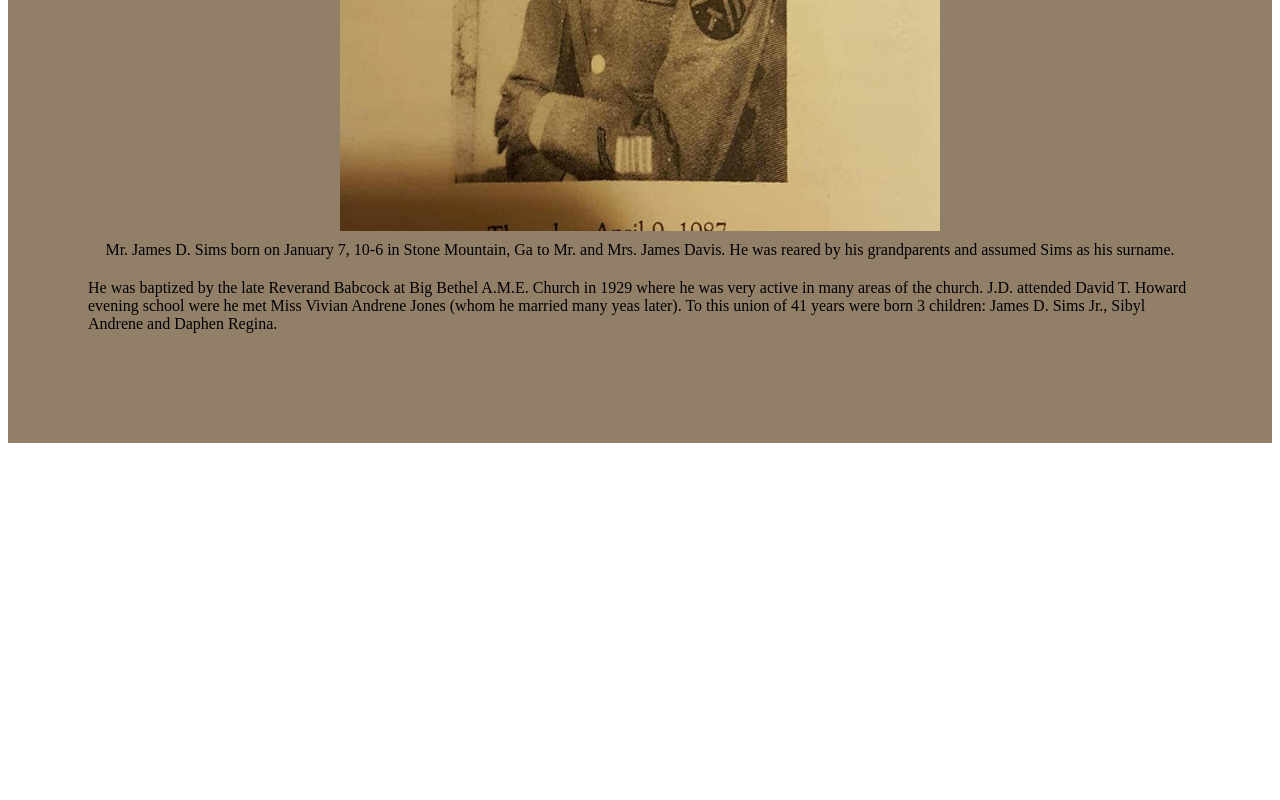
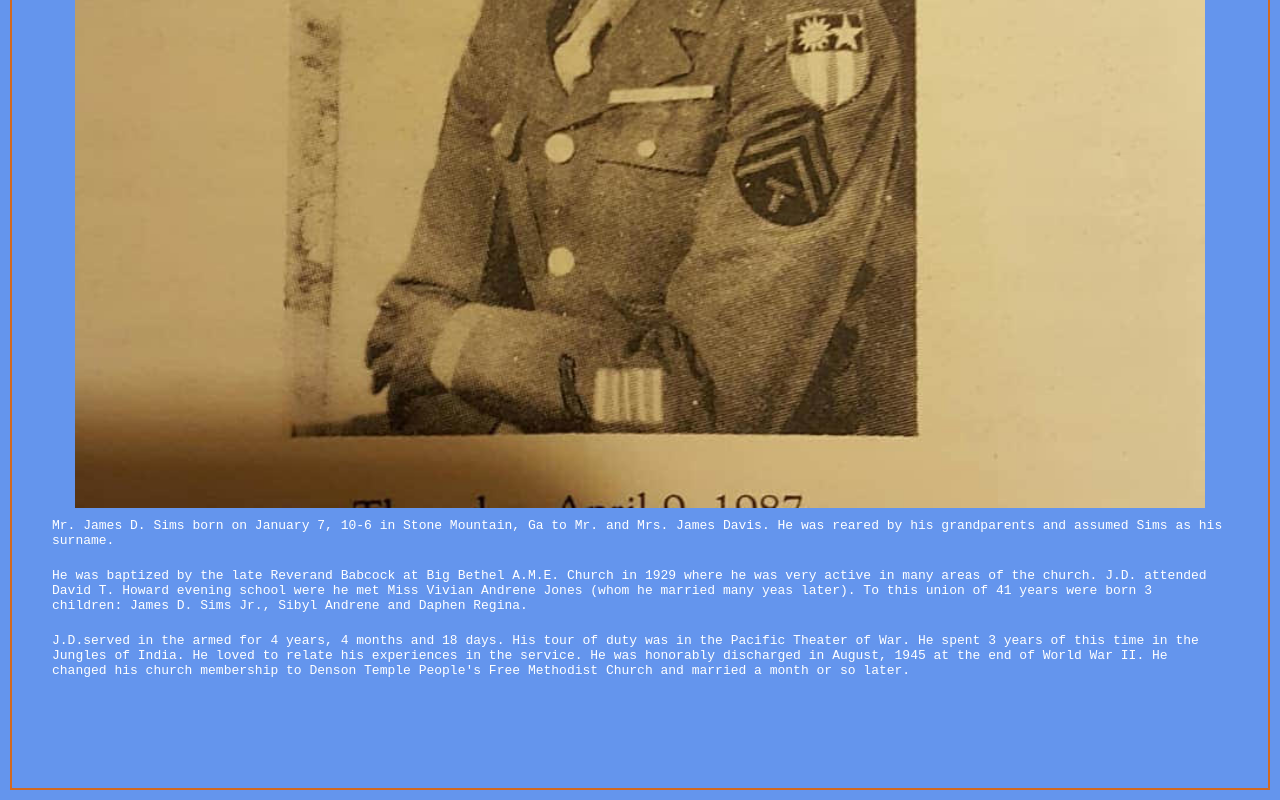
Before and after one commit to hernquist/sims, a Gatsby site: page / in a window 1280 px wide. Shown: the part 444-1244 px from the top of the page. Before the commit the page ends 895 px from the top, so only its background shows below. Built offline with nearby package versions, Linux system fonts and the light colour scheme; Gatsby itself is replaced by a stand-in of ours.

Commit message:
added css system

```diff
--- /dev/null
+++ b/src/components/layout.css
@@ -0,0 +1,9 @@
+body {
+  margin: 0;
+  background: cornflowerblue;
+}
+
+div {
+  color: white;
+  font-family: monospace;
+}
--- /dev/null
+++ b/src/components/layout.js
@@ -0,0 +1,6 @@
+import React from "react"
+import "./layout.css"
+
+export default function Layout({ children }) {
+  return <div>{children}</div>
+}
--- a/src/pages/index.js
+++ b/src/pages/index.js
@@ -1,43 +1,61 @@
 import React from "react"
 import Sims from "../../static/jdsims.jpg"
+import Layout from "../components/layout"
 
 export default function Home() {
   return (
+    <Layout>
       <div
         style={{
           display: "flex",
           flexDirection: "column",
           alignItems: "center",
-        background: "#917f68",
+          background: "cornflowerBlue",
           height: "100%",
-        margin: "0 0 0 0",
+          border: "2px solid chocolate",
+          margin: "10px",
           padding: "0 0 100px",
         }}
       >
-      <h2>James Davis Sims</h2>
-      <img src={Sims} alt="James Davis Sims" width="600" height="600"></img>
+        <h2>JD Sims</h2>
+        <img src={Sims} alt="James Davis Sims" width="90%" height="90%"></img>
         <p
           style={{
-          margin: "10px 80px",
+            margin: "10px 40px",
             textAlign: "left",
           }}
         >
           Mr. James D. Sims born on January 7, 10-6 in Stone Mountain, Ga to Mr.
-        and Mrs. James Davis. He was reared by his grandparents and assumed Sims
-        as his surname.
+          and Mrs. James Davis. He was reared by his grandparents and assumed
+          Sims as his surname.
         </p>
         <p
           style={{
-          margin: "10px 80px",
+            margin: "10px 40px",
             textAlign: "left",
           }}
         >
-        He was baptized by the late Reverand Babcock at Big Bethel A.M.E. Church
-        in 1929 where he was very active in many areas of the church. J.D.
-        attended David T. Howard evening school were he met Miss Vivian Andrene
-        Jones (whom he married many yeas later). To this union of 41 years were
-        born 3 children: James D. Sims Jr., Sibyl Andrene and Daphen Regina.
+          He was baptized by the late Reverand Babcock at Big Bethel A.M.E.
+          Church in 1929 where he was very active in many areas of the church.
+          J.D. attended David T. Howard evening school were he met Miss Vivian
+          Andrene Jones (whom he married many yeas later). To this union of 41
+          years were born 3 children: James D. Sims Jr., Sibyl Andrene and
+          Daphen Regina.
+        </p>
+        <p
+          style={{
+            margin: "10px 40px",
+            textAlign: "left",
+          }}
+        >
+          J.D.served in the armed for 4 years, 4 months and 18 days. His tour of
+          duty was in the Pacific Theater of War. He spent 3 years of this time
+          in the Jungles of India. He loved to relate his experiences in the
+          service. He was honorably discharged in August, 1945 at the end of
+          World War II. He changed his church membership to Denson Temple
+          People's Free Methodist Church and married a month or so later.
         </p>
       </div>
+    </Layout>
   )
 }
```
Lines whose indentation alone changed are shown as unchanged.
